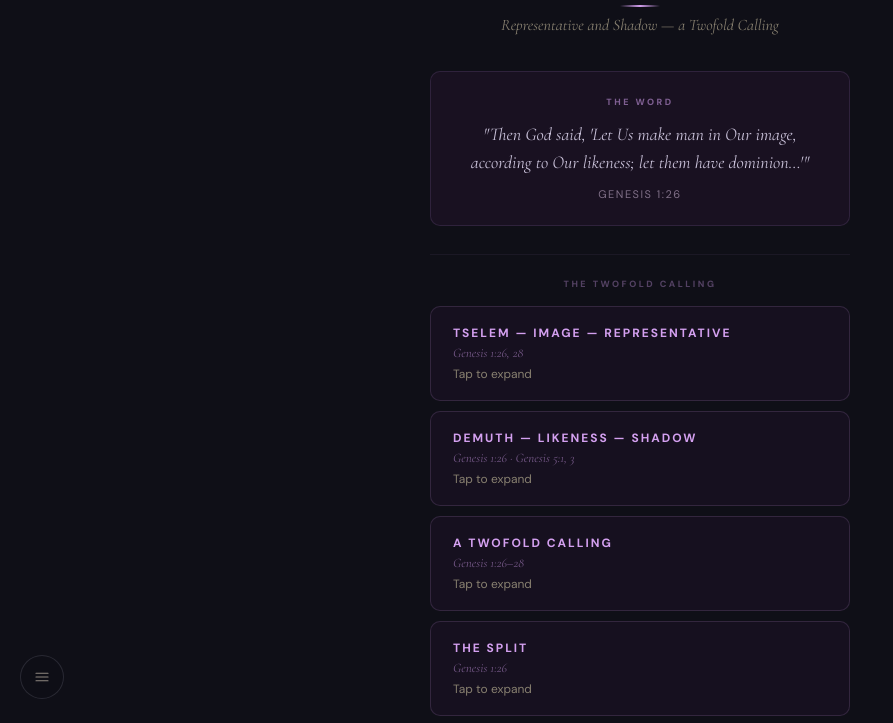
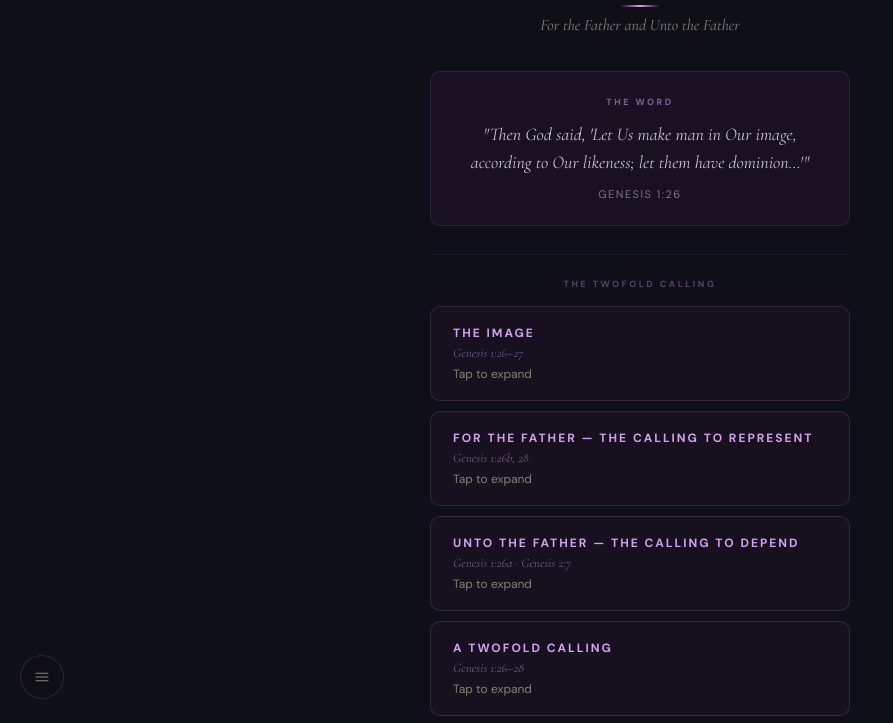
Before and after one commit to geeheon/theeternalthread, a plain HTML site: page image-of-god-flowchart.html in a window 1280 px wide. Shown: the part 77-800 px from the top of the page, without its empty margins (0-893 px from the left). Drawn offline with nearby package versions, Linux system fonts and the light colour scheme; no server answers.

Commit message:
Update image-of-god-flowchart.html

```diff
--- a/image-of-god-flowchart.html
+++ b/image-of-god-flowchart.html
@@ -9,7 +9,7 @@
 <meta name="viewport" content="width=device-width, initial-scale=1.0, user-scalable=yes">
 <meta name="apple-mobile-web-app-capable" content="yes">
 <meta name="apple-mobile-web-app-status-bar-style" content="black-translucent">
-<title>The Image of God — Representative and Shadow</title>
+<title>The Image of God — For the Father and Unto the Father</title>
 <link href="https://fonts.googleapis.com/css2?family=Cormorant+Garamond:ital,wght@0,300;0,400;0,600;1,400&family=DM+Sans:wght@400;500;700;800&display=swap" rel="stylesheet">
 <style>
   * { margin: 0; padding: 0; box-sizing: border-box; -webkit-tap-highlight-color: transparent; }
@@ -400,7 +400,7 @@
   <div class="header">
     <h1>THE IMAGE OF GOD</h1>
     <div class="header-line"></div>
-    <p>Representative and Shadow — a Twofold Calling</p>
+    <p>For the Father and Unto the Father</p>
   </div>
 
   <!-- ─── Opening Scripture ─── -->
@@ -429,12 +429,12 @@
       A glove has the <em>form</em> of a hand.<br>
       It is <em>shaped for</em> a hand.<br>
       It even <em>looks like</em> a hand.<br><br>
-      It can <em>represent</em> a hand — acting for it.<br>
-      It can <em>resemble</em> a hand — reflecting it.<br><br>
+      It can act <em>for</em> a hand — representing it.<br>
+      It can look <em>like</em> a hand — resembling it.<br><br>
       But without the hand inside it,<br>
       it is limp and purposeless.<br><br>
       Adam was the glove —<br>
-      called to represent <em>for</em> the Father<br>
+      called to act <em>for</em> the Father<br>
       and to live <em>unto</em> the Father,<br>
       but <em>not yet containing the Father's life</em>.
     </div>
@@ -524,32 +524,39 @@
 
 const creationNodes = [
   {
-    title: "TSELEM — IMAGE — REPRESENTATIVE",
-    verse: "Genesis 1:26, 28",
+    title: "THE IMAGE",
+    verse: "Genesis 1:26–27",
     cls: "",
-    scripture: "Then God said, 'Let Us make man in Our image… let them have dominion over the fish of the sea, over the birds of the air, and over the cattle, over all the earth…'",
-    summary: "The Hebrew word for 'image' is tselem. In the ancient Near East, a tselem was the statue a king placed in a distant province to represent his authority and presence. Man was placed in creation as God's living tselem — His authoritative representative, exercising dominion over the earth. F. Fenton translates Genesis 1:26: 'Let us make men under our Shadow, as our Representatives.' This is the 'for God' side of man's calling: acting on God's behalf as a father acts on behalf of his household."
+    scripture: "Then God said, 'Let Us make man in Our image, according to Our likeness; let them have dominion…'",
+    summary: "Two Hebrew words are used together: tselem (image) and demuth (likeness). Tselem comes from a root meaning 'to shade' and was used in the ancient Near East for a statue representing a king's authority in a distant province. Demuth means 'resemblance' or 'pattern' — Genesis 5:3 uses it when Seth is born 'in Adam's likeness.' The two words overlap significantly, and together they paint a single rich picture: man corresponds to God, is patterned after God, and stands in creation as God's visible representative. But man is not God — he is derivative, dependent, made in the image of another."
   },
   {
-    title: "DEMUTH — LIKENESS — SHADOW",
-    verse: "Genesis 1:26 · Genesis 5:1, 3",
+    title: "FOR THE FATHER — THE CALLING TO REPRESENT",
+    verse: "Genesis 1:26b, 28",
     cls: "",
-    scripture: "…in Our image, according to Our likeness…",
-    summary: "The second word, demuth, comes from a root meaning 'to resemble.' It is the shadow, the family resemblance — as Genesis 5:3 uses it when Seth is born 'in Adam's likeness.' This is the 'unto God' side of man's calling: not doing, but being. Man as a created son who lives in dependence on the Father, sharing in His likeness not by effort but by relationship. The shadow does not generate its own movement — it corresponds to the one casting it."
+    scripture: "…let them have dominion over the fish of the sea, over the birds of the air, and over the cattle, over all the earth… Be fruitful, and multiply, and fill the earth, and subdue it.",
+    summary: "The immediate context of the image is a commission: dominion, fruitfulness, subduing. God creates man in His image and then sends him out to act. This is the 'for God' side of the image — man as God's representative in creation, exercising authority on His behalf. DeVern Fromke calls this the calling of fatherhood: man as a 'somebody' who leads, rules, and represents. It is doing. It is outward. It is man acting for the Father."
+  },
+  {
+    title: "UNTO THE FATHER — THE CALLING TO DEPEND",
+    verse: "Genesis 1:26a · Genesis 2:7",
+    cls: "",
+    scripture: "Let Us make man in Our image, according to Our likeness…",
+    summary: "But the same verse that commissions man also defines him as derivative. He is made 'in' an image, 'according to' a likeness — he is patterned after another, not self-originating. And Genesis 2:7 shows him formed from dust, receiving even his breath as a gift. This is the 'unto God' side of the image — man as a created son who lives in dependence on the Father, resembling Him not by effort but by relationship. Fromke calls this the calling of sonship: a 'nobody' who lives unto the Father. It is being. It is inward. It is man depending on God."
   },
   {
     title: "A TWOFOLD CALLING",
     verse: "Genesis 1:26–28",
     cls: "",
-    scripture: "Be fruitful, and multiply, and fill the earth, and subdue it; and have dominion…",
-    summary: "Fromke draws from these two Hebrew words a twofold calling embedded in the image of God. As God's representative (tselem), man is called to act for God — to exercise dominion, to be fruitful, to subdue the earth. This is the calling of fatherhood: a 'somebody' who leads, rules, and represents. As God's shadow (demuth), man is called to live unto God — to depend, to resemble, to reflect. This is the calling of sonship: a 'nobody' who lives in the Father's likeness. Man was designed to hold both in balance."
+    scripture: "So God created man in His own image; in the image of God He created him; male and female He created them.",
+    summary: "Fromke sees in Genesis 1:26–28 a twofold calling embedded in the image of God. Man is both representative and dependent, both father and son, both acting for God and living unto God. These are not two separate concepts from two separate words — they are two dimensions of a single reality, both visible in the text itself. The dominion mandate sends man outward; the 'made in' language holds man inward. Man was designed to hold both in balance: representing for the Father while living unto the Father."
   },
   {
     title: "THE SPLIT",
     verse: "Genesis 1:26",
     cls: "",
     scripture: "…in Our image, according to Our likeness…",
-    summary: "Fromke observes that the history of theology has fractured what God joined together. The Arminian camp has emphasised the representative side — man as independently doing things for God, taking dominion, a 'Somebody' acting on God's behalf. The Calvinist camp has emphasised the shadow side — man's utter dependence, his creatureliness, a 'Nobody' who can only submit. But if man is called only to rule as a representative, we get arrogant humanism. If man is considered only as a dependent shadow, we get fatalism and passivity. Neither side alone gives a true picture of the image of God."
+    summary: "Fromke observes that the history of theology has fractured what God joined together. The Arminian camp has emphasised the representative side — man as independently doing things for God, taking dominion, a 'Somebody' acting on God's behalf. The Calvinist camp has emphasised the dependent side — man's utter creatureliness, a 'Nobody' who can only submit. But if man is called only to rule as a representative, we get arrogant humanism. If man is considered only as a dependent creature, we get fatalism and passivity. Neither side alone gives a true picture of the image of God."
   },
   {
     title: "THE IMAGE REQUIRES AN OTHER",
@@ -607,7 +614,7 @@ const christNodes = [
     verse: "Isaiah 9:6 · John 14:9–10",
     cls: "christ-node",
     scripture: "For unto us a Child is born, unto us a Son is given; and the government shall be upon His shoulder. And His name shall be called Wonderful, Counsellor, The mighty God, The everlasting Father, The Prince of Peace.",
-    summary: "Fromke saw that only One who walked this earth ever fully held both sides of the image in balance. Christ was both the Son living utterly unto the Father — 'I do nothing of Myself' — and the Father's representative on earth — 'He who has seen Me has seen the Father.' He was simultaneously the dependent shadow and the authoritative representative. In F. Fenton's translation, Isaiah 9:6 calls Him 'Time's Father' — the Eternal Son who, in time, perfectly represents the Father. In Christ the split is healed."
+    summary: "Fromke saw that only One who walked this earth ever fully held both sides of the image in balance. Christ was both the Son living utterly unto the Father — 'I do nothing of Myself' — and the Father's representative on earth — 'He who has seen Me has seen the Father.' He was both the dependent Son and the authoritative representative, both being and doing, both unto God and for God. In F. Fenton's translation, Isaiah 9:6 calls Him 'Time's Father' — the Eternal Son who, in time, perfectly represents the Father. In Christ the split is healed."
   },
   {
     title: "THE EIKŌN OF THE INVISIBLE GOD",
```
